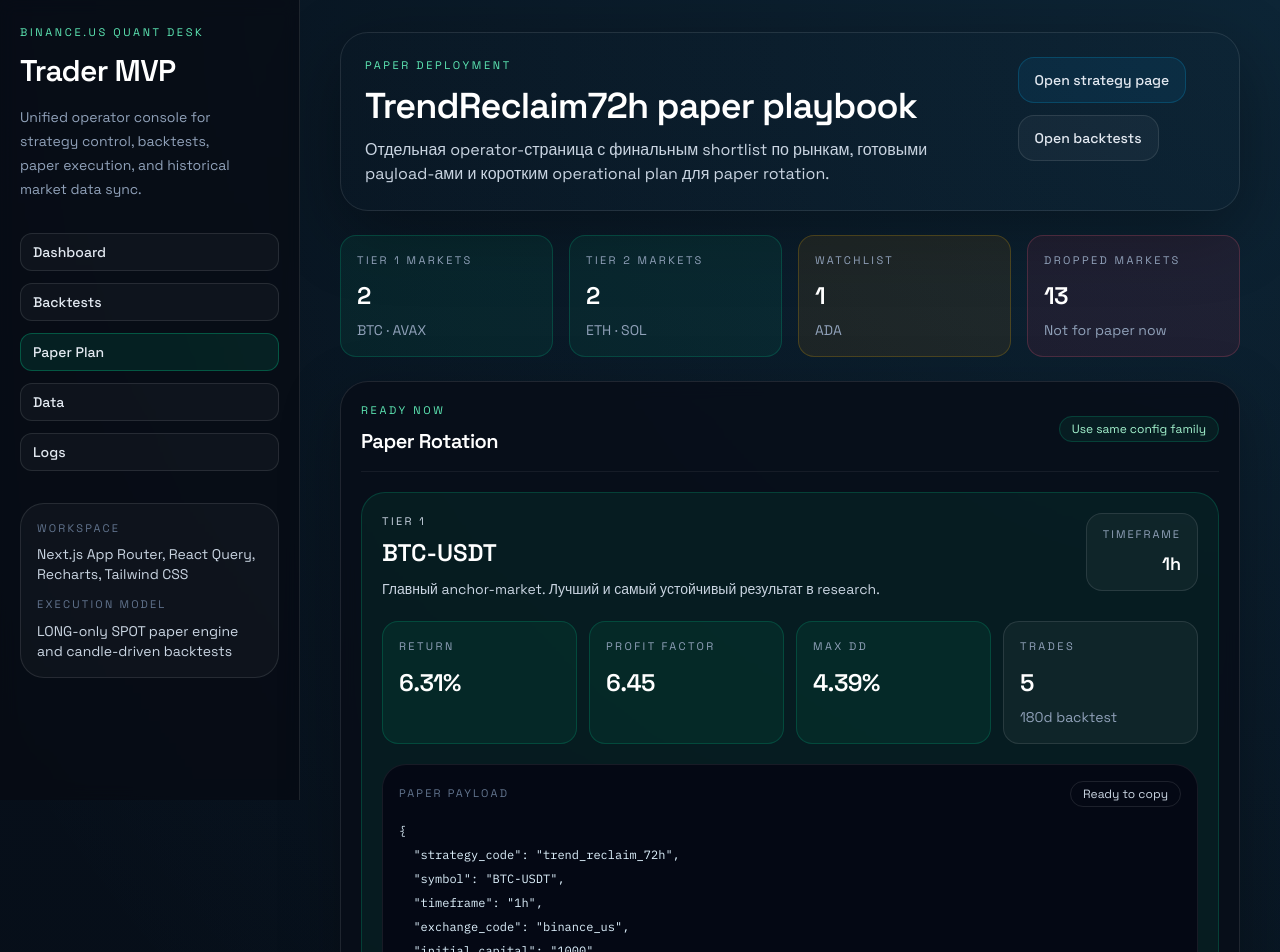
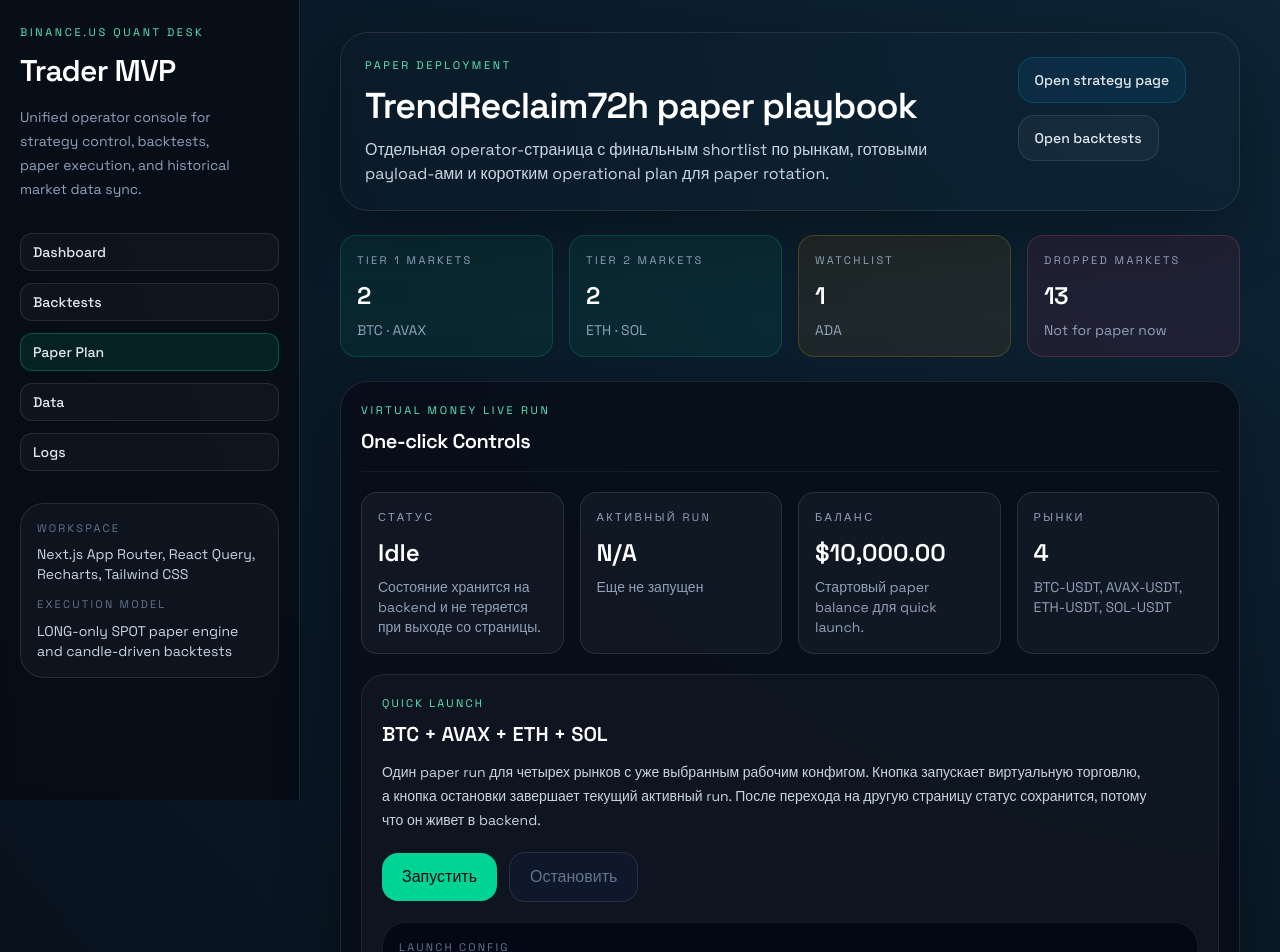
Before and after one commit to miralitys/trader_new, a Next.js app in the folder apps/web/: page /paper in a window 1280 px wide. Shown: the top 952 px of the page. Built offline with nearby package versions, Linux system fonts and the light colour scheme; no server answers.

Commit message:
Add paper quick launch controls

```diff
--- a/apps/web/app/paper/page.tsx
+++ b/apps/web/app/paper/page.tsx
@@ -1,5 +1,6 @@
 import Link from "next/link";
 
+import { PaperQuickLaunch } from "@/components/forms/paper-quick-launch";
 import { SectionCard } from "@/components/section-card";
 import { MetricCard } from "@/components/ui/metric-card";
 import { PageHeader } from "@/components/ui/page-header";
@@ -191,6 +192,10 @@ export default function PaperPage() {
         <MetricCard label="Dropped markets" value={excludedSymbols.length} hint="Not for paper now" tone="danger" />
       </section>
 
+      <SectionCard title="One-click Controls" eyebrow="Virtual money live run">
+        <PaperQuickLaunch />
+      </SectionCard>
+
       <SectionCard
         title="Paper Rotation"
         eyebrow="Ready now"
--- /dev/null
+++ b/apps/web/components/forms/paper-quick-launch.tsx
@@ -0,0 +1,125 @@
+"use client";
+
+import { useState } from "react";
+
+import { useStartStrategyPaper, useStopStrategyPaper, useStrategy, useStrategyRuns } from "@/lib/query-hooks";
+import type { StrategyPaperStartRequest } from "@/lib/types";
+import { formatCurrency, formatInteger, formatStatusLabel, getErrorMessage } from "@/lib/utils";
+
+const strategyCode = "trend_reclaim_72h";
+
+const launchConfig: StrategyPaperStartRequest = {
+  symbols: ["BTC-USDT", "AVAX-USDT", "ETH-USDT", "SOL-USDT"],
+  timeframes: ["1h"],
+  exchange_code: "binance_us",
+  initial_balance: "10000",
+  currency: "USD",
+  fee: "0.001",
+  slippage: "0.0005",
+  strategy_config_override: {
+    target_r_multiple: 2.2,
+  },
+  metadata: {
+    source: "paper_page_quick_launch",
+    portfolio: "trend_reclaim_72h_core",
+  },
+};
+
+export function PaperQuickLaunch() {
+  const strategyQuery = useStrategy(strategyCode);
+  const runsQuery = useStrategyRuns({ strategyCode, mode: "paper", limit: 10 });
+  const startPaper = useStartStrategyPaper(strategyCode);
+  const stopPaper = useStopStrategyPaper(strategyCode);
+  const [message, setMessage] = useState<string | null>(null);
+
+  const strategy = strategyQuery.data;
+  const activeRun = runsQuery.data?.find((run) => run.status === "running" && run.mode === "paper") ?? runsQuery.data?.[0] ?? null;
+
+  const running = strategy?.active_paper_status === "running";
+  const busy = strategyQuery.isLoading || runsQuery.isLoading;
+
+  async function handleStart() {
+    setMessage(null);
+
+    try {
+      const result = await startPaper.mutateAsync(launchConfig);
+      setMessage(`Paper run #${result.run_id} запущен.`);
+    } catch (error) {
+      setMessage(getErrorMessage(error, "Не удалось запустить paper trading."));
+    }
+  }
+
+  async function handleStop() {
+    setMessage(null);
+
+    try {
+      const result = await stopPaper.mutateAsync({ reason: "paper_page_manual_stop" });
+      setMessage(`Paper run остановлен со статусом ${formatStatusLabel(result.status)}.`);
+    } catch (error) {
+      setMessage(getErrorMessage(error, "Не удалось остановить paper trading."));
+    }
+  }
+
+  return (
+    <div className="grid gap-5">
+      <div className="grid gap-4 md:grid-cols-4">
+        <div className="rounded-2xl border border-white/10 bg-white/[0.04] p-4">
+          <p className="text-[11px] uppercase tracking-[0.22em] text-slate-400">Статус</p>
+          <p className="mt-3 text-2xl font-semibold text-white">{busy ? "Loading..." : formatStatusLabel(strategy?.active_paper_status ?? "idle")}</p>
+          <p className="mt-2 text-sm text-slate-400">Состояние хранится на backend и не теряется при выходе со страницы.</p>
+        </div>
+        <div className="rounded-2xl border border-white/10 bg-white/[0.04] p-4">
+          <p className="text-[11px] uppercase tracking-[0.22em] text-slate-400">Активный run</p>
+          <p className="mt-3 text-2xl font-semibold text-white">{activeRun ? `#${activeRun.id}` : "N/A"}</p>
+          <p className="mt-2 text-sm text-slate-400">{activeRun ? activeRun.symbols.join(", ") : "Еще не запущен"}</p>
+        </div>
+        <div className="rounded-2xl border border-white/10 bg-white/[0.04] p-4">
+          <p className="text-[11px] uppercase tracking-[0.22em] text-slate-400">Баланс</p>
+          <p className="mt-3 text-2xl font-semibold text-white">
+            {activeRun?.account_balance ? formatCurrency(activeRun.account_balance, activeRun.currency ?? "USD") : "$10,000.00"}
+          </p>
+          <p className="mt-2 text-sm text-slate-400">Стартовый paper balance для quick launch.</p>
+        </div>
+        <div className="rounded-2xl border border-white/10 bg-white/[0.04] p-4">
+          <p className="text-[11px] uppercase tracking-[0.22em] text-slate-400">Рынки</p>
+          <p className="mt-3 text-2xl font-semibold text-white">{formatInteger(launchConfig.symbols.length)}</p>
+          <p className="mt-2 text-sm text-slate-400">{launchConfig.symbols.join(", ")}</p>
+        </div>
+      </div>
+
+      <div className="rounded-3xl border border-white/8 bg-white/[0.03] p-5">
+        <p className="text-[11px] uppercase tracking-[0.2em] text-emerald-300">Quick launch</p>
+        <h3 className="mt-2 text-xl font-semibold text-white">BTC + AVAX + ETH + SOL</h3>
+        <p className="mt-3 max-w-3xl text-sm leading-6 text-slate-300">
+          Один paper run для четырех рынков с уже выбранным рабочим конфигом. Кнопка запускает виртуальную торговлю, а кнопка
+          остановки завершает текущий активный run. После перехода на другую страницу статус сохранится, потому что он живет в backend.
+        </p>
+
+        <div className="mt-5 flex flex-wrap items-center gap-3">
+          <button
+            type="button"
+            onClick={handleStart}
+            disabled={startPaper.isPending || running || busy}
+            className="rounded-2xl bg-emerald-400 px-5 py-3 text-sm font-semibold text-slate-950 transition hover:bg-emerald-300 disabled:cursor-not-allowed disabled:bg-slate-700 disabled:text-slate-400"
+          >
+            {startPaper.isPending ? "Запуск..." : "Запустить"}
+          </button>
+          <button
+            type="button"
+            onClick={handleStop}
+            disabled={stopPaper.isPending || !running || busy}
+            className="rounded-2xl border border-rose-400/30 bg-rose-500/10 px-5 py-3 text-sm font-semibold text-rose-100 transition hover:bg-rose-500/20 disabled:cursor-not-allowed disabled:border-white/10 disabled:bg-slate-900 disabled:text-slate-500"
+          >
+            {stopPaper.isPending ? "Остановка..." : "Остановить"}
+          </button>
+          {message ? <span className="text-sm text-slate-300">{message}</span> : null}
+        </div>
+
+        <div className="mt-5 rounded-3xl border border-white/8 bg-[#040814] p-4">
+          <p className="text-[11px] uppercase tracking-[0.2em] text-slate-500">Launch config</p>
+          <pre className="mt-3 overflow-x-auto text-xs leading-6 text-sky-100">{JSON.stringify(launchConfig, null, 2)}</pre>
+        </div>
+      </div>
+    </div>
+  );
+}
```
